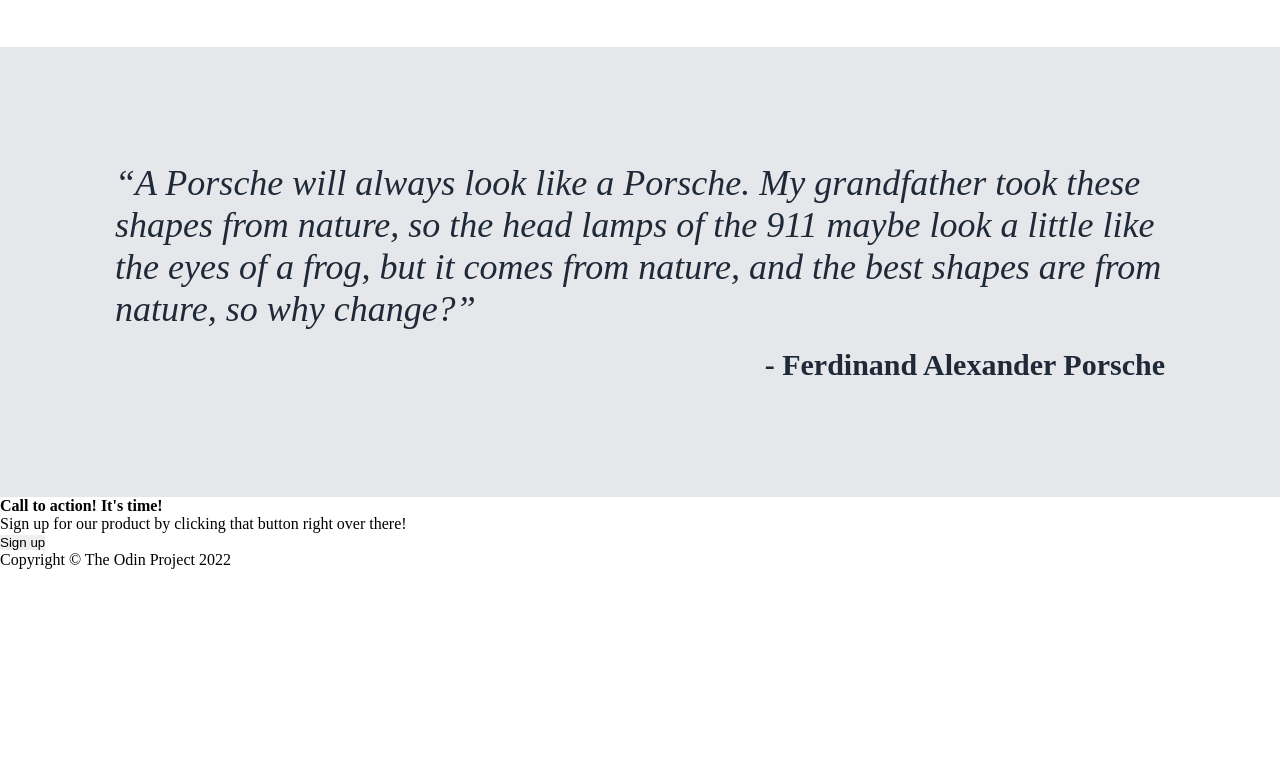
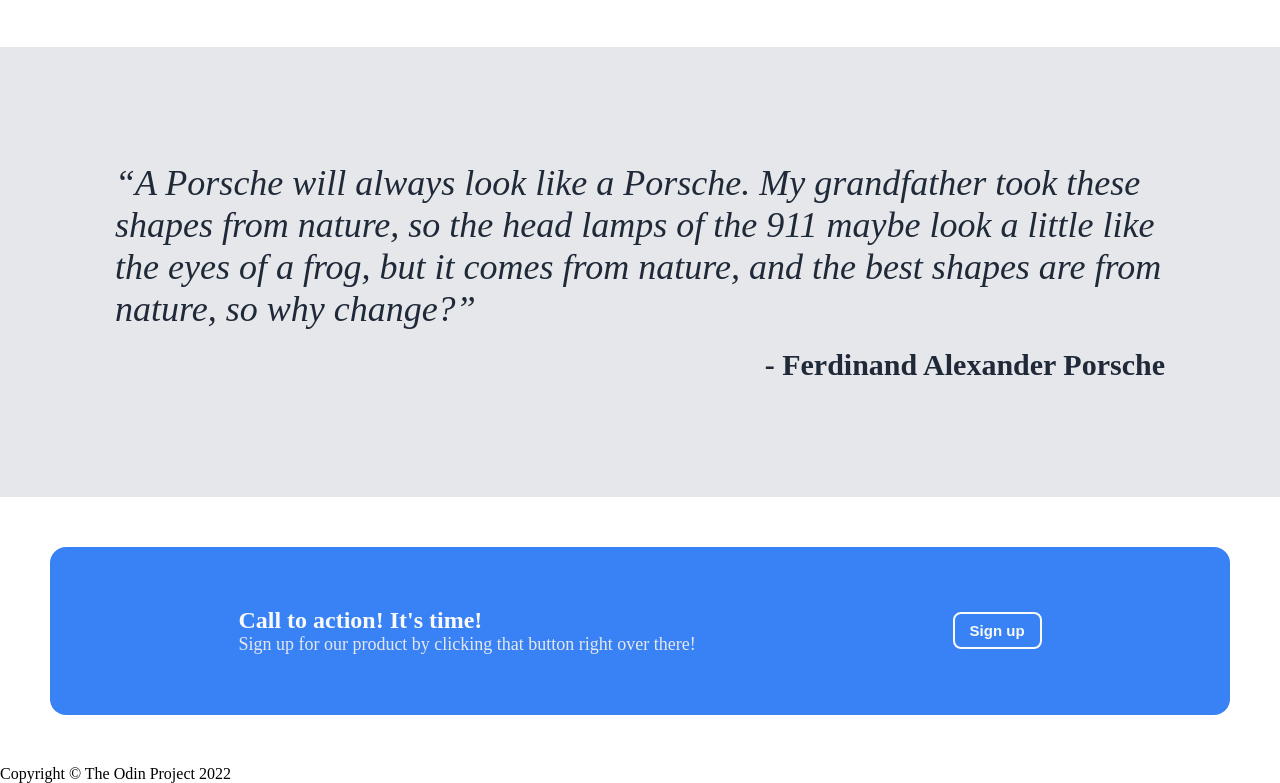
Before and after one commit to Szabold1/odin_LandingPage, a plain HTML site: page index.html in a window 1280 px wide. Shown: the part 877-1660 px from the top of the page. Before the commit the page ends 1446 px from the top, so only its background shows below. Drawn offline with Linux system fonts and the light colour scheme.

Commit message:
Style section 4 and buttons

```diff
--- a/css/styles.css
+++ b/css/styles.css
@@ -121,3 +121,38 @@ header a {
   font-weight: bold;
   font-style: normal;
 }
+
+/* Section 4 */
+.section-4 {
+  display: flex;
+  justify-content: space-around;
+  align-items: center;
+  margin: 50px;
+  background-color: #3882f6;
+  padding: 60px;
+  border-radius: 16px;
+}
+
+.section-4 h4 {
+  font-size: 24px;
+  color: #f9faf8;
+}
+
+.section-4 p {
+  font-size: 18px;
+  color: #e5e7eb;
+}
+
+/* Buttons */
+button {
+  font-size: 15px;
+  font-weight: 550;
+  padding: 8px 15px;
+  border-radius: 8px;
+  background-color: #3882f6;
+  color: #f9faf8;
+}
+
+.section-4 button {
+  border: 2px solid #f9faf8;
+}
--- a/index.html
+++ b/index.html
@@ -26,7 +26,7 @@
             in Stuttgart, Germany and it was founded by Ferdinand Porsche in
             1931.
           </p>
-          <button>Sign up</button>
+          <button type="button">Sign up</button>
         </div>
         <div class="right">
           <img src="images/logo2.jpg" alt="A Porsche logo on a grey car" />
@@ -64,10 +64,14 @@
         </p>
         <p class="quote-person">- Ferdinand Alexander Porsche</p>
       </div>
-      <div>
-        <h4>Call to action! It's time!</h4>
-        <p>Sign up for our product by clicking that button right over there!</p>
-        <button>Sign up</button>
+      <div class="section-4">
+        <div class="left">
+          <h4>Call to action! It's time!</h4>
+          <p>
+            Sign up for our product by clicking that button right over there!
+          </p>
+        </div>
+        <button type="button">Sign up</button>
       </div>
     </main>
     <footer>Copyright &copy The Odin Project 2022</footer>
```
